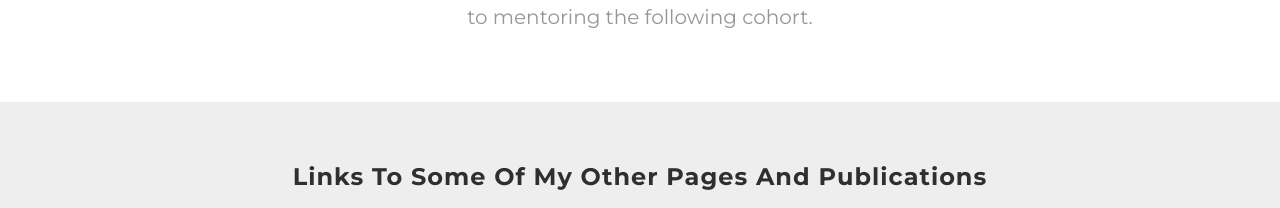
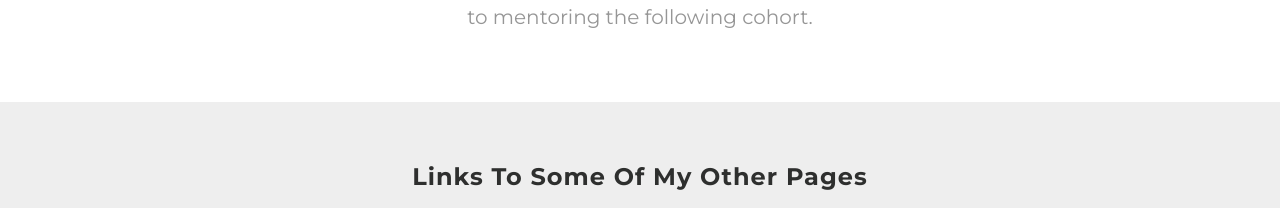
Before and after one commit to jonbrunt/Founders-Coders, a plain HTML site: page index.html in a window 1280 px wide. Shown: the part 5507-5715 px from the top of the page. Drawn offline with Linux system fonts and the light colour scheme.

Commit message:
Update index.html

```diff
--- a/index.html
+++ b/index.html
@@ -132,7 +132,7 @@
 	</div>
 	<!-- My Links -->
 	<div class='gray' id='links'>
-		<h2>Links To Some Of My Other Pages And Publications</h2>
+		<h2>Links To Some Of My Other Pages</h2>
 		<div>
 			<div class='squares'>
 				<a href='https://github.com/jonbrunt' title='My GitHub' target='_blank'><img class='thumbnail' src='Assets/Images/GitHub.jpg'></a>
```
